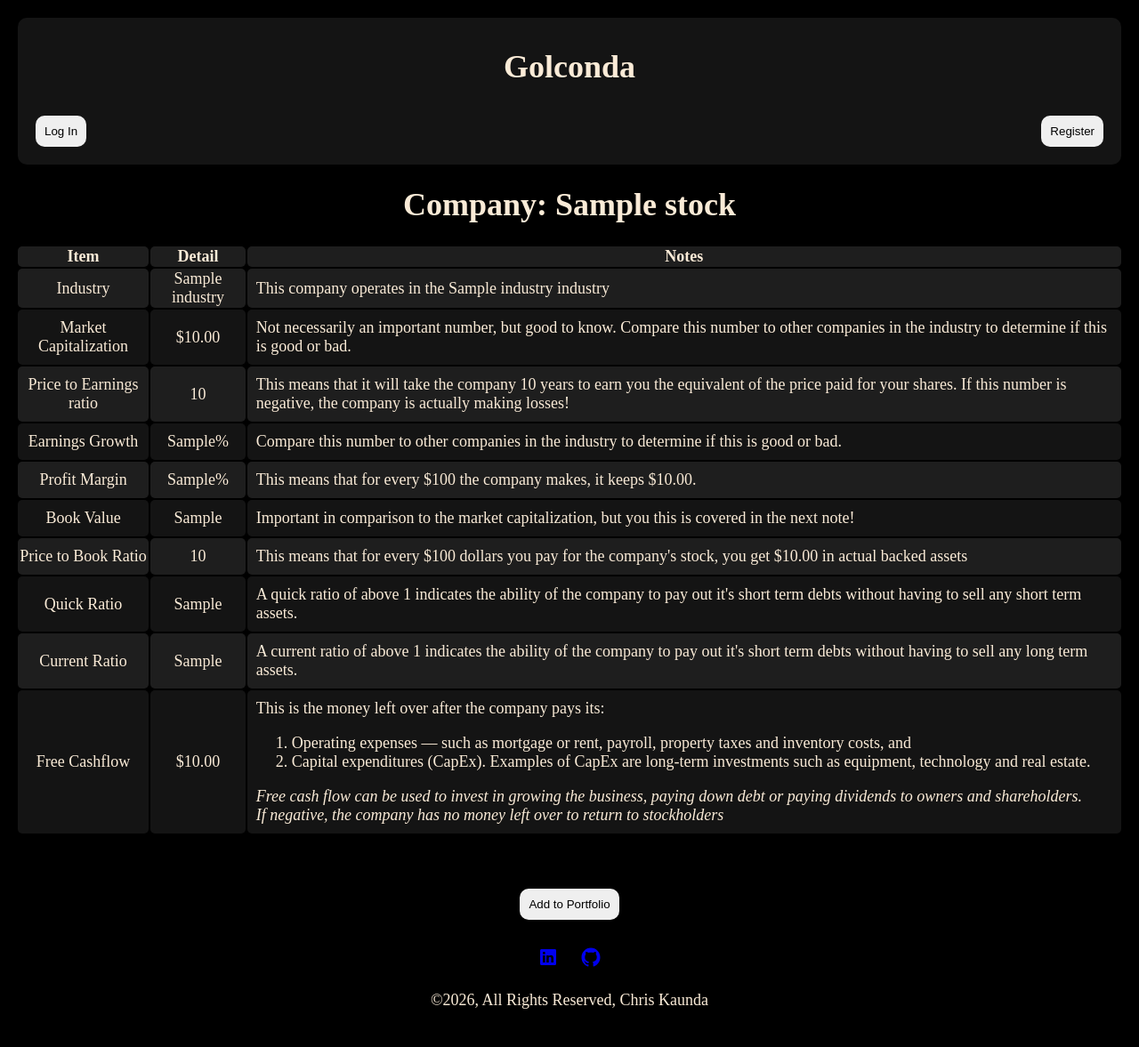
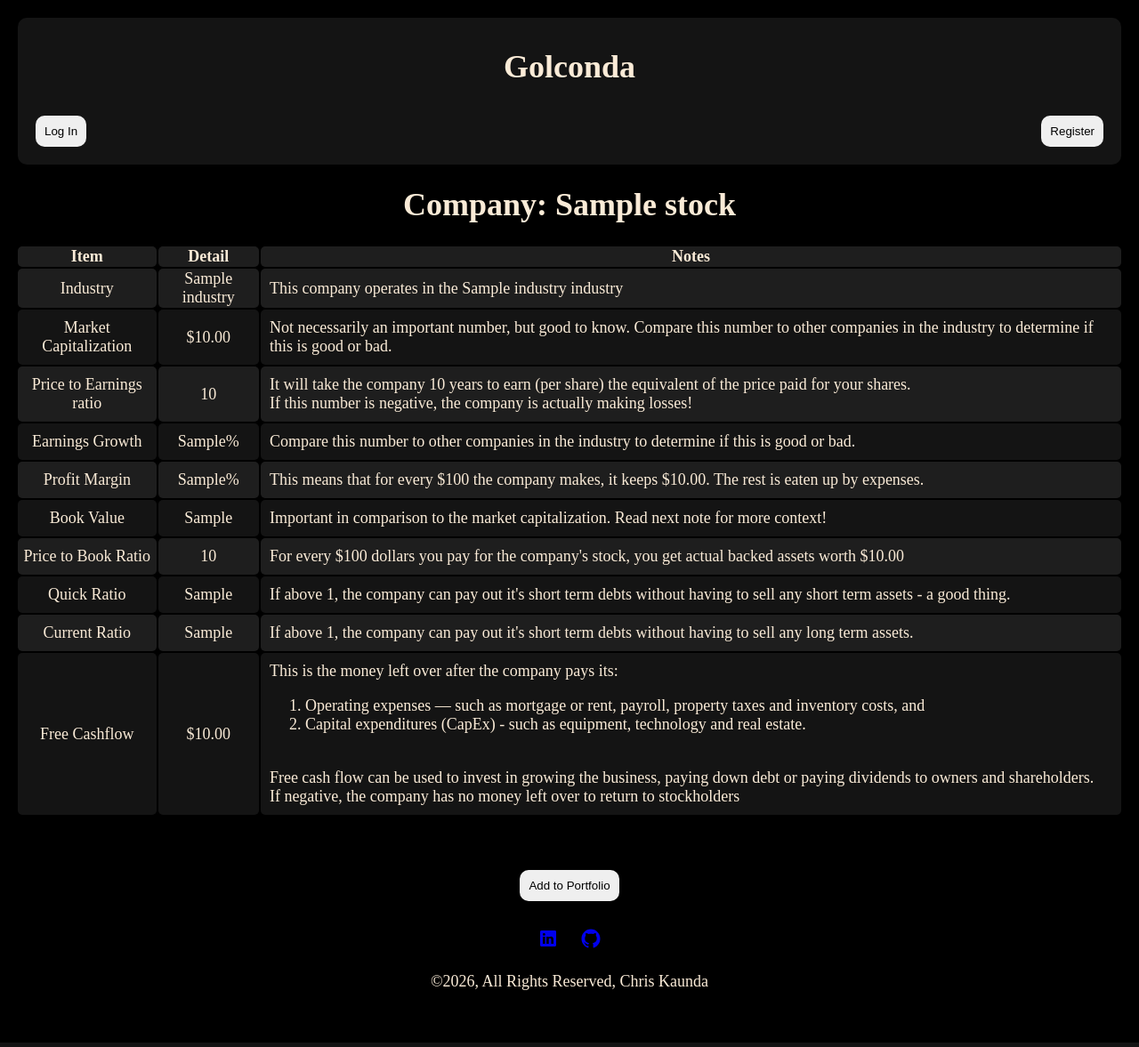
Before and after one commit to kaundachris/StockAnalyzer, a Flask app: template templates/results.html in a window 1280 px wide. Shown: the top 1177 px of the page at 89% size. Run offline with Flask 3, Linux system fonts and the light colour scheme; the template is opened without the code that fills it: most values are stand-ins (such as "Sample title", 1, 10 or a date in 2020); some libraries are stand-ins or nearby versions.

Commit message:
Add files via upload

```diff
--- a/templates/results.html
+++ b/templates/results.html
@@ -60,8 +60,8 @@
                 <tr>
                     <td>Price to Earnings ratio</td>
                     <td>{{ stock_data.forward_pe }}</td>
-                    <td style="text-align: left; padding: 10px;">This means that it will take the company {{ stock_data.forward_pe }} years to earn you the equivalent of
-                        the price paid for your shares. If this number is negative, the company is actually making losses!</td>
+                    <td style="text-align: left; padding: 10px;">It will take the company {{ stock_data.forward_pe }} years to earn (per share) the equivalent of
+                        the price paid for your shares. <br> If this number is negative, the company is actually making losses!</td>
                 </tr>
 
                 <tr>
@@ -73,34 +73,34 @@
                 <tr>
                     <td>Profit Margin</td>
                     <td>{{ stock_data.profit_margins }}%</td>
-                    <td style="text-align: left; padding: 10px;">This means that for every $100 the company makes, it keeps {{ stock_data.profit_margins | currency }}.
+                    <td style="text-align: left; padding: 10px;">This means that for every $100 the company makes, it keeps {{ stock_data.profit_margins | currency }}. The rest is eaten up by expenses.
                     </td>
                 </tr>
 
                 <tr>
                     <td>Book Value</td>
                     <td>{{ stock_data.book_value }}</td>
-                    <td style="text-align: left; padding: 10px;">Important in comparison to the market capitalization, but you this is covered in the next note!</td>
+                    <td style="text-align: left; padding: 10px;">Important in comparison to the market capitalization. Read next note for more context!</td>
                 </tr>
 
                 <tr>
                     <td>Price to Book Ratio</td>
                     <td>{{ stock_data.price_book }}</td>
-                    <td style="text-align: left; padding: 10px;">This means that for every $100 dollars you pay for the company's stock, you get {{ (100 /
-                        (stock_data.price_book | float)) | currency }} in actual backed assets</td>
+                    <td style="text-align: left; padding: 10px;">For every $100 dollars you pay for the company's stock, you get actual backed assets worth {{ (100 /
+                        (stock_data.price_book | float)) | currency }}</td>
                 </tr>
 
                 <tr>
                     <td>Quick Ratio</td>
                     <td>{{ stock_data.quick_ratio }}</td>
-                    <td style="text-align: left; padding: 10px;">A quick ratio of above 1 indicates the ability of the company to pay out it's short term debts without
-                        having to sell any short term assets.</td>
+                    <td style="text-align: left; padding: 10px;">If above 1, the company can pay out it's short term debts without
+                        having to sell any short term assets - a good thing. </td>
                 </tr>
 
                 <tr>
                     <td>Current Ratio</td>
                     <td>{{ stock_data.current_ratio }}</td>
-                    <td style="text-align: left; padding: 10px;">A current ratio of above 1 indicates the ability of the company to pay out it's short term debts without
+                    <td style="text-align: left; padding: 10px;">If above 1, the company can pay out it's short term debts without
                         having to sell any long term assets.</td>
                 </tr>
 
@@ -111,13 +111,14 @@
                         <ol>
                             <li>Operating expenses — such as mortgage or rent, payroll, property taxes and inventory costs, and
                             </li>
-                            <li>Capital expenditures (CapEx). Examples of CapEx are long-term investments such as equipment,
+                            <li>Capital expenditures (CapEx) - such as equipment,
                                 technology and real estate.</li>
                         </ol>
-                        <i>Free cash flow can be used to invest in growing the business, paying down debt or paying dividends to
-                            owners and shareholders.</i>
                         <br>
-                        <i>If negative, the company has no money left over to return to stockholders</i>
+                        Free cash flow can be used to invest in growing the business, paying down debt or paying dividends to
+                            owners and shareholders.
+                        <br>
+                        If negative, the company has no money left over to return to stockholders
                     </td>
                 </tr>
             </tbody>
```
